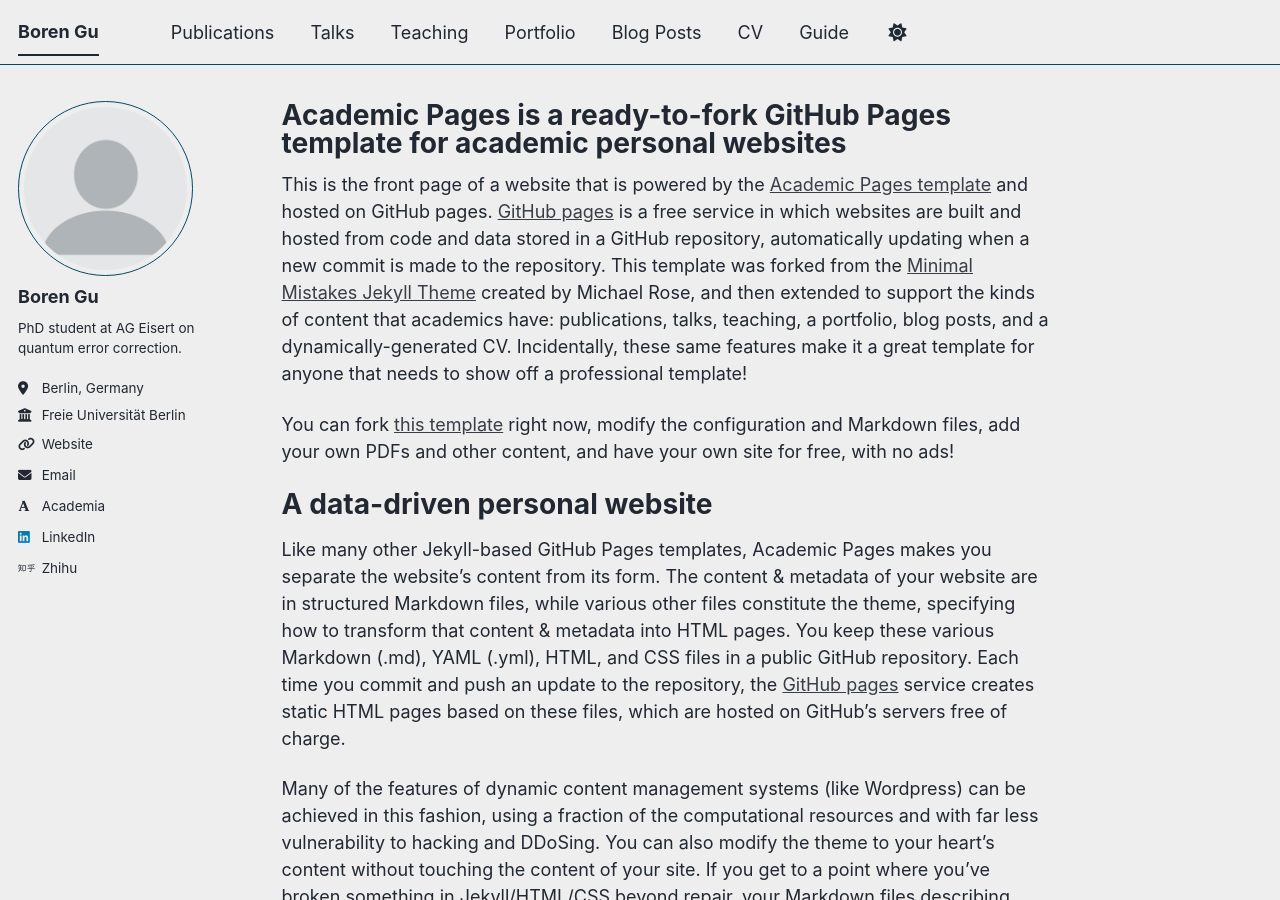
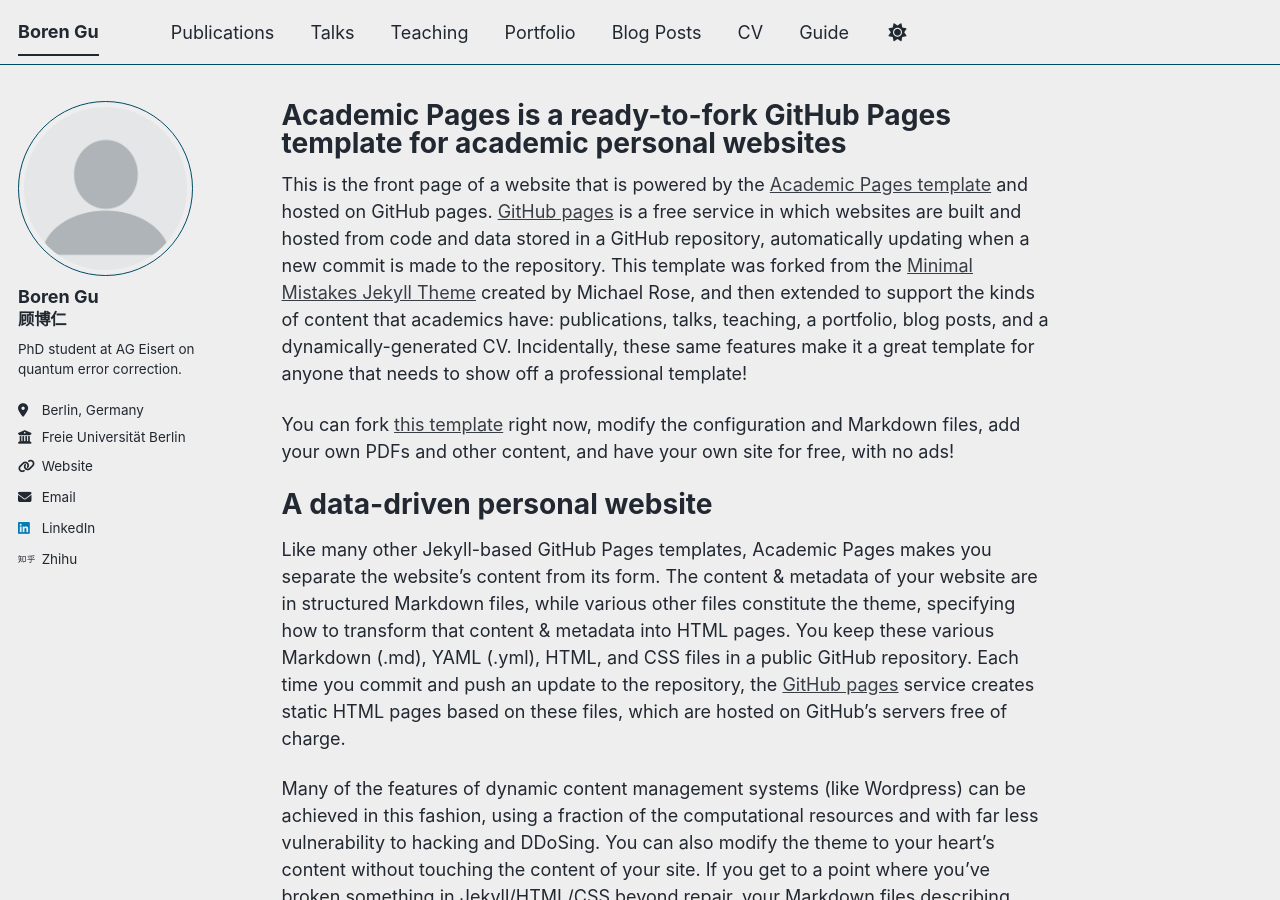
Before and after one commit to BorenGu/borengu_com, a Jekyll site: the page built from _pages/about.md, in a window 1280 px wide and 900 px high. Built offline with Jekyll 4.4.1, drawn with Linux system fonts in a browser that asks for light colours; some web fonts are replaced; a script bundle is joined from its source files by our own code; library files that are not in the unit come from our copies.

Commit message:
Update author information in _config.yml

```diff
--- a/_config.yml
+++ b/_config.yml
@@ -15,16 +15,16 @@ repository               : "BorenGu/borengu_com"
 # Site Author
 author:
   avatar           : "profile.png"
-  name             : "Boren Gu"
+  name             : "Boren Gu<br><span style='font-size:0.9em'>顾博仁</span>"
   pronouns         :
   bio              : "PhD student at AG Eisert on quantum error correction."
   location         : "Berlin, Germany"
   employer         : "Freie Universität Berlin"
-  uri              : "https://borengu.com"
-  email            : "YOUR_EMAIL@borengu.com"
+  uri              : "https://www.physik.fu-berlin.de/en/einrichtungen/ag/ag-eisert/team/phd/gu/index.html"
+  email            : "b.gu@fu-berlin.de"
 
   # Academic websites
-  academia         : "https://www.physik.fu-berlin.de/en/einrichtungen/ag/ag-eisert/team/phd/gu/index.html"
+  academia         :
   arxiv            :
   googlescholar    :
   inspire-hep      :
@@ -142,7 +142,6 @@ social:
   name                   : "Boren Gu"
   links:
     - "https://borengu.com"
-    - "https://scholar.google.com/citations?user=PS_CX0AAAAAJ"
 
 # Analytics
 analytics:
```
